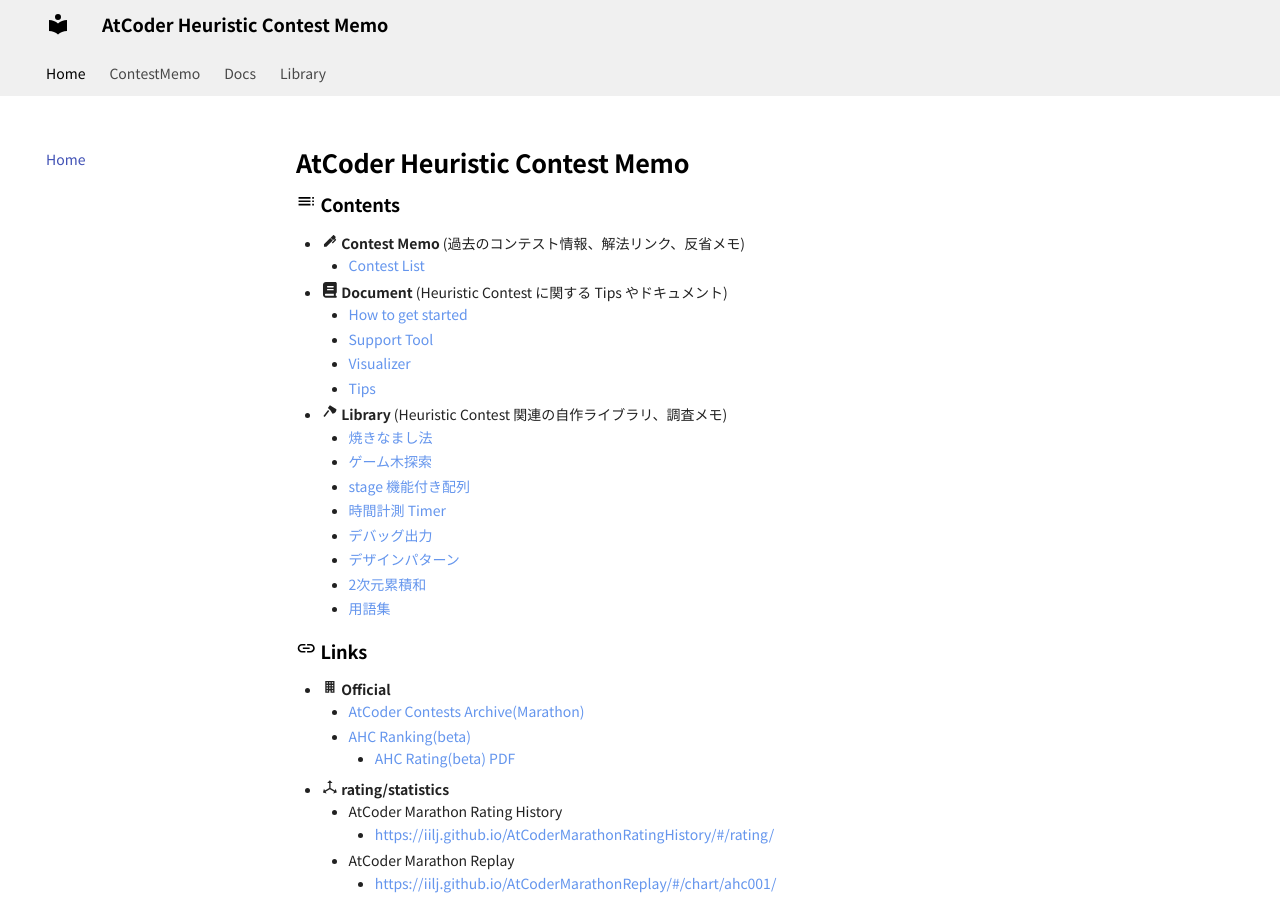
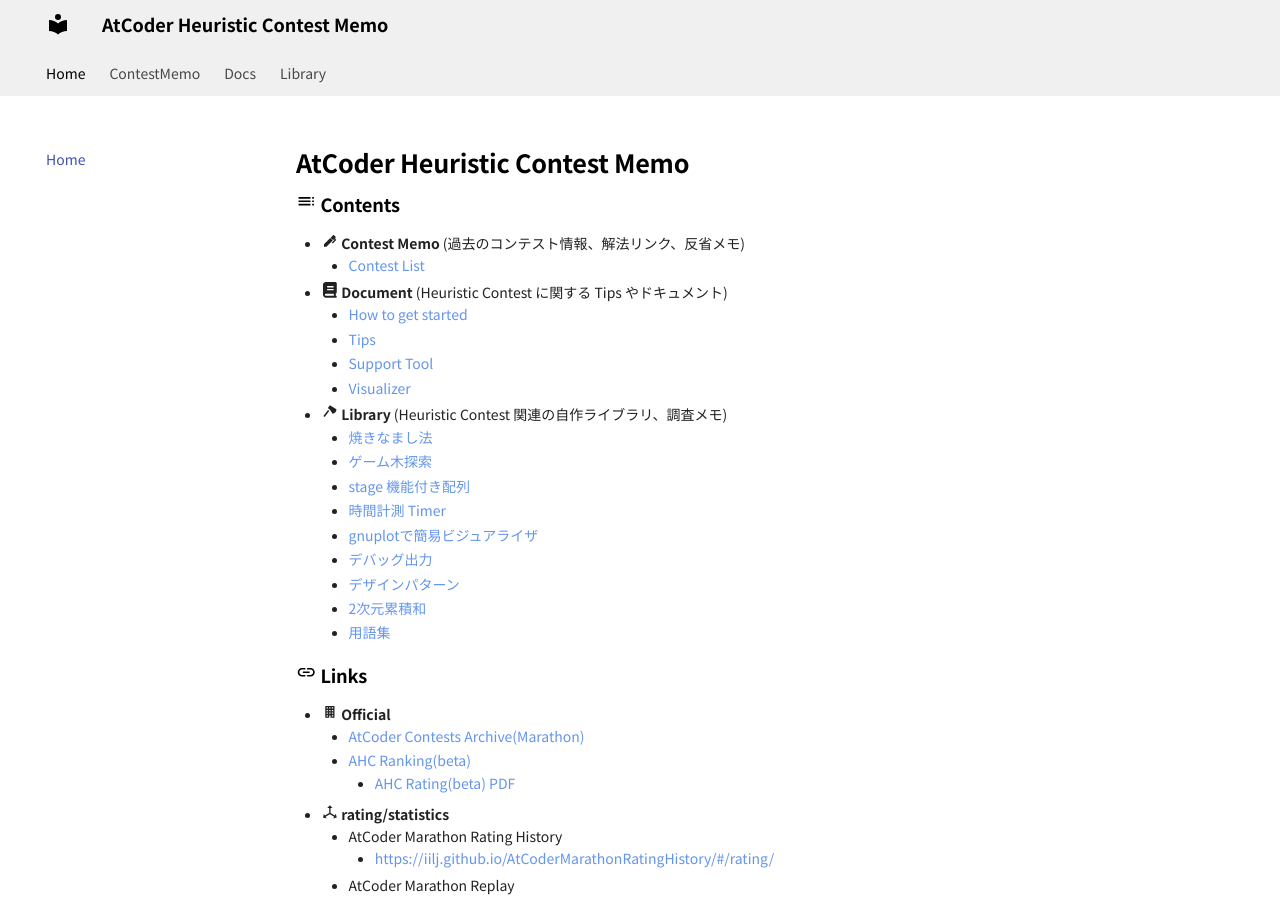
Before and after one commit to jetbead/AtCoderHeuristicContestMemo, an MkDocs documentation site: the page built from docs/index.md, in a window 1280 px wide and 900 px high. Built offline with MkDocs 1.6.1 and Material for MkDocs 9.7.7, drawn with Linux system fonts in a browser that asks for light colours; some web fonts are replaced.

Commit message:
modify index

```diff
--- a/docs/index.md
+++ b/docs/index.md
@@ -10,14 +10,15 @@
   - [Contest List](./ContestMemo/index.md)
 - :fontawesome-solid-book: **Document** (Heuristic Contest に関する Tips やドキュメント)
   - [How to get started](./Docs/how_to_get_started.md)
+  - [Tips](./Docs/tips.md)
   - [Support Tool](./Docs/support_tool.md)
   - [Visualizer](./Docs/visualizer.md)
-  - [Tips](./Docs/tips.md)
 - :material-axe: **Library** (Heuristic Contest 関連の自作ライブラリ、調査メモ)
   - [焼きなまし法](./Library/sa.md)
   - [ゲーム木探索](./Library/game_tree.md)
   - [stage 機能付き配列](./Library/stage_array.md)
   - [時間計測 Timer](./Library/timer.md)
+  - [gnuplotで簡易ビジュアライザ](./Library/gnuplot.md)
   - [デバッグ出力](./Library/debug_print.md)
   - [デザインパターン](./Library/design_pattern.md)
   - [2次元累積和](./Library/summed_area_table.md)
```
